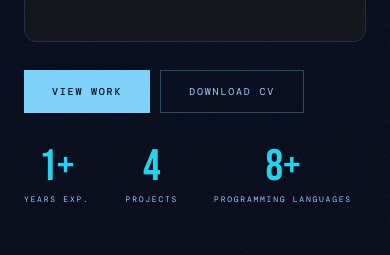
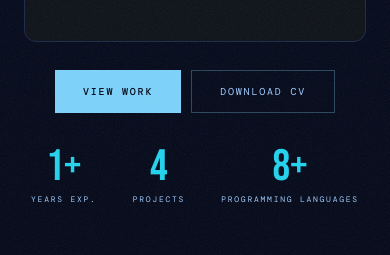
Before and after one commit to AneleNqabeni220403635/anele_portfolio, a Next.js app in the folder anele_portfolio/: page / in a window 390 px wide. Shown: the part 558-813 px from the top of the page. Built offline with nearby package versions, Linux system fonts and the light colour scheme; no server answers.

Commit message:
center align buttons on mobile

```diff
--- a/anele_portfolio/pages/index.jsx
+++ b/anele_portfolio/pages/index.jsx
@@ -478,6 +478,13 @@ export default function Home() {
             grid-template-columns: 1fr !important;
             gap: 24px !important;
           }
+            .cta-buttons {
+            justify-content: center !important;
+          }
+
+            .stats-row {
+            justify-content: center !important;
+            }
 
           /* Hide the desktop right column entirely on mobile */
           .hero-image-wrap {
@@ -615,7 +622,7 @@ export default function Home() {
                 </div>
               </div>
 
-              <div style={{ display: "flex", gap: "10px", flexWrap: "wrap", marginBottom: "32px" }}>
+              <div className="cta-buttons" style={{ display: "flex", gap: "10px", flexWrap: "wrap", marginBottom: "32px" }}>
                 <button onClick={() => document.getElementById("projects")?.scrollIntoView({ behavior: "smooth" })}
                   style={{ padding: "13px 28px", background: "#7dd3fc", color: "#020617", fontSize: "10px", fontFamily: "'DM Mono', monospace", letterSpacing: "0.18em", textTransform: "uppercase", border: "none", cursor: "pointer", fontWeight: 500 }}>
                   View Work
@@ -626,7 +633,7 @@ export default function Home() {
                 </a>
               </div>
 
-              <div style={{ display: "flex", gap: "36px", flexWrap: "wrap" }}>
+              <div className="stats-row" style={{ display: "flex", gap: "36px", flexWrap: "wrap" }}>
                 {[["1+", "Years Exp."], ["4", "Projects"], ["8+", "Programming Languages"]].map(([val, label]) => (
                   <div key={label} style={{ textAlign: "center" }}>
                     <p style={{ fontFamily: "'Bebas Neue', sans-serif", fontSize: "44px", lineHeight: 1, color: "#22d3ee" }}>{val}</p>
```
